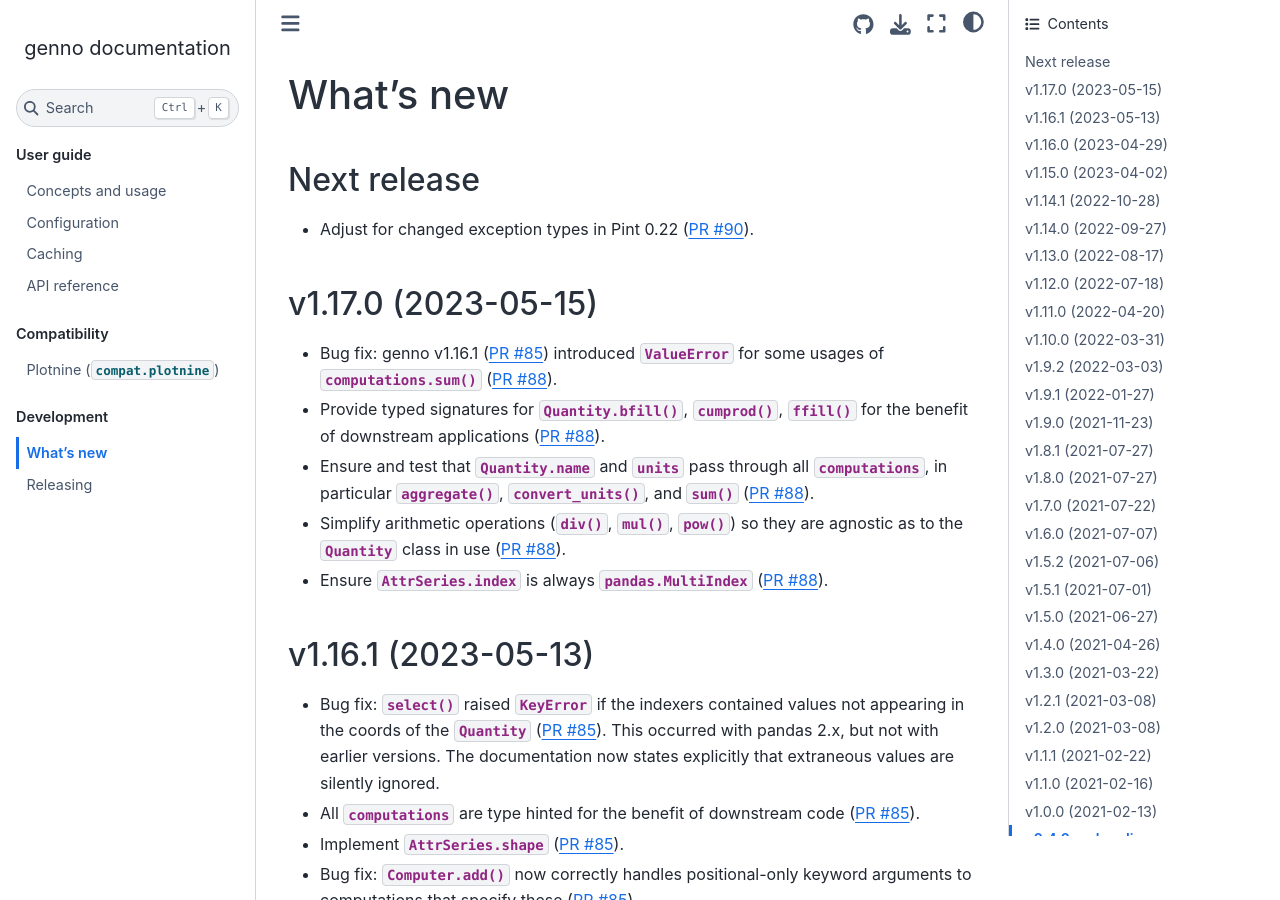
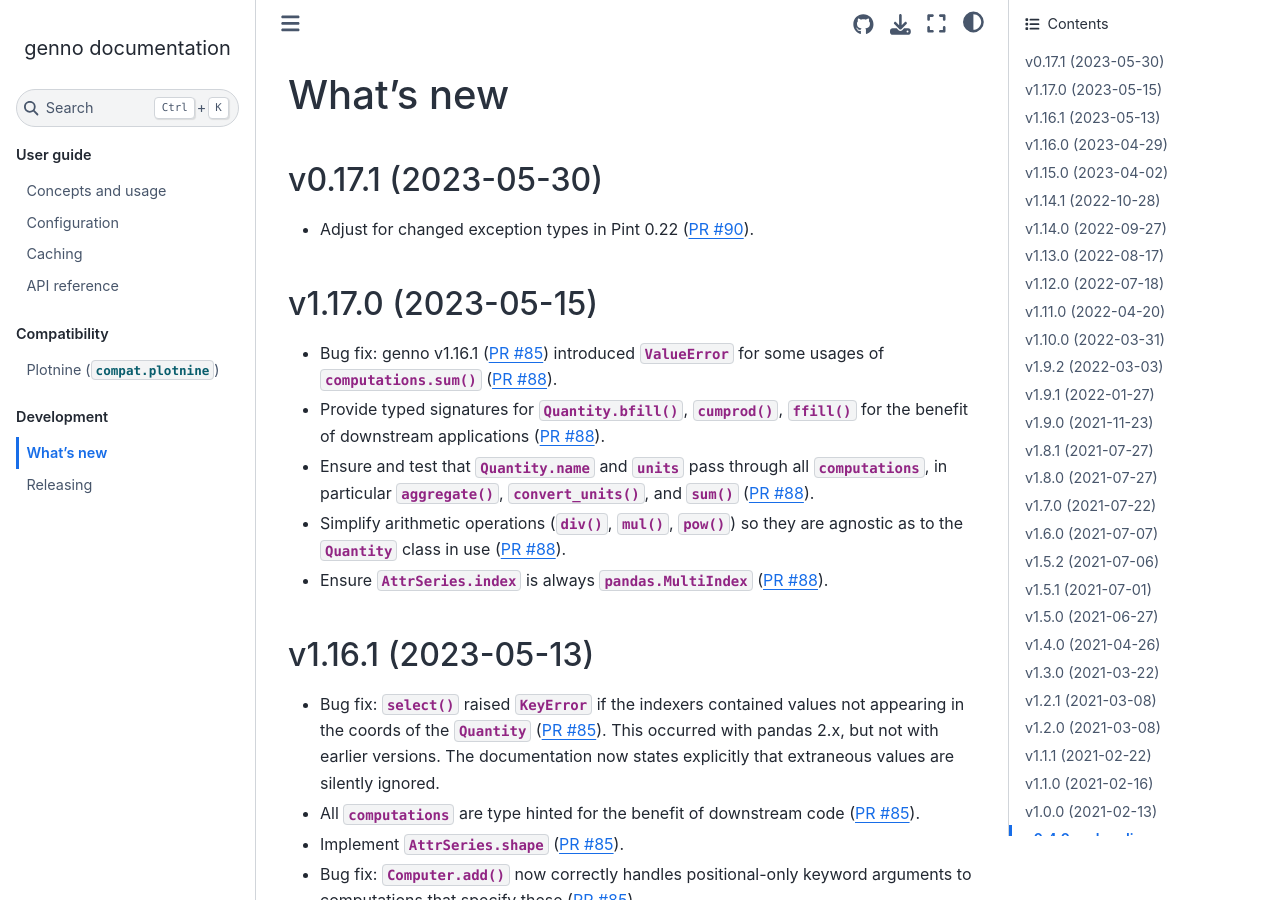
Before and after one commit to khaeru/genno, a Sphinx documentation site: the page built from doc/whatsnew.rst, in a window 1280 px wide and 900 px high. Built offline with Sphinx 7.4.7 and the Sphinx Book theme 1.1.4, drawn with Linux system fonts in a browser that asks for light colours; pages that are not in the unit, such as notebooks, are missing from menus.

Commit message:
Mark v0.17.1 in doc/whatsnew

```diff
--- a/doc/whatsnew.rst
+++ b/doc/whatsnew.rst
@@ -1,8 +1,11 @@
 What's new
 **********
 
-Next release
-============
+.. Next release
+.. ============
+
+v0.17.1 (2023-05-30)
+====================
 
 - Adjust for changed exception types in Pint 0.22 (:pull:`90`).
 
```
